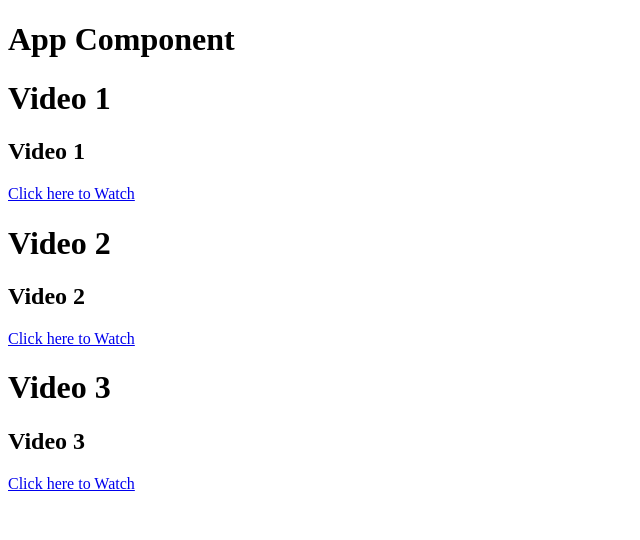
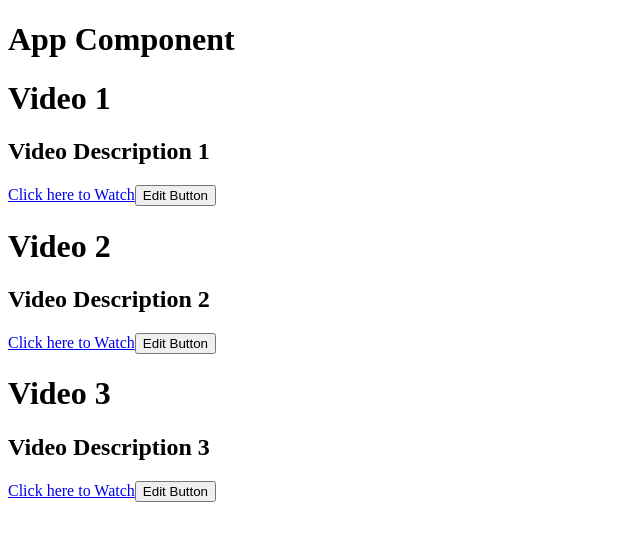
Before and after one commit to Mohit-S-Rane/angular-course, an Angular app: page / in a window 1280 px wide. Shown: the top 540 px of the page, without its empty margins (0-640 px from the left). Built offline with nearby package versions, Linux system fonts and the light colour scheme.

Commit message:
Output with EventEmitter

```diff
--- a/src/app/app.component.html
+++ b/src/app/app.component.html
@@ -1,4 +1,4 @@
 <h1>App Component</h1>
-<app-video title="Video 1" desc="Video Description 1" url="#"></app-video>
-<app-video title="Video 2" desc="Video Description 2" url="#"></app-video>
-<app-video title="Video 3" desc="Video Description 3" url="#"></app-video>
+<app-video (editVideo)="onEdit()" title="Video 1" desc="Video Description 1" url="#"></app-video>
+<app-video (editVideo)="onEdit()" title="Video 2" desc="Video Description 2" url="#"></app-video>
+<app-video (editVideo)="onEdit()" title="Video 3" desc="Video Description 3" url="#"></app-video>
--- a/src/app/app.component.ts
+++ b/src/app/app.component.ts
@@ -7,4 +7,8 @@ import { Component } from '@angular/core';
 })
 export class AppComponent {
   title = 'angular-course';
+
+  onEdit(){
+    console.log('Called edit button');
+  }
 }
--- a/src/app/components/video/video.component.html
+++ b/src/app/components/video/video.component.html
@@ -1,5 +1,6 @@
 <div>
     <h1>{{this.title}}</h1>
-    <h2>{{this.title}}</h2>
+    <h2>{{this.desc}}</h2>
     <a [href]="this.url">Click here to Watch</a>
+    <button (click)="onClick()">Edit Button</button>
 </div>
--- a/src/app/components/video/video.component.ts
+++ b/src/app/components/video/video.component.ts
@@ -1,4 +1,5 @@
-import { Component, Input } from '@angular/core';
+import { Component, Input, Output } from '@angular/core';
+import { EventEmitter } from '@angular/core';
 
 @Component({
   selector: 'app-video',
@@ -9,6 +10,9 @@ export class VideoComponent {
   @Input() title: any;
   @Input() desc: any;
   @Input() url: any;
-  displayName = ''
+  @Output() editVideo = new EventEmitter();
 
+  onClick() {
+    this.editVideo.emit(this.title)
+  }
 }
```
